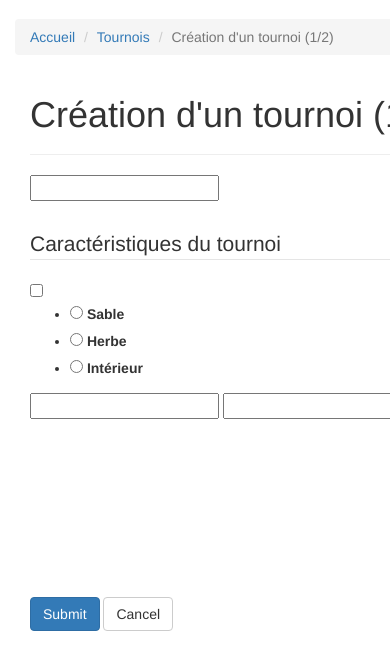
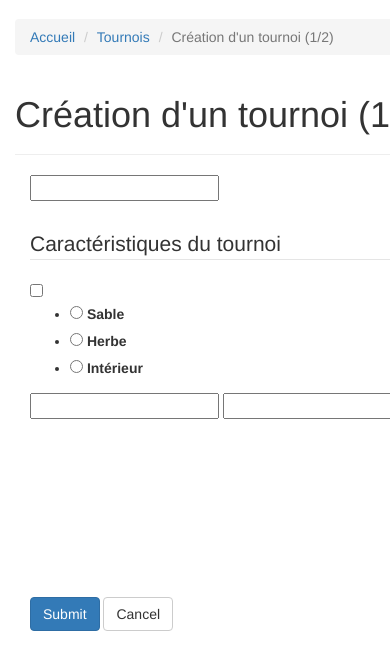
Before and after one commit to hbuyse/VBTournaments, a Django app: page /tournaments/creation in a window 390 px wide; the page is wider, and only the part inside the window is pictured. Shown: the part 51-696 px from the top of that part. Run offline with Django 3.2, Linux system fonts and the light colour scheme; the visitor is signed in with stand-in values (Sample User, id 1); some libraries are stand-ins or nearby versions.

Commit message:
CSS and HTML corrections

```diff
--- a/core/templates/core/event_detail.html
+++ b/core/templates/core/event_detail.html
@@ -118,7 +118,7 @@
         </div>
     </div>
 
-    <div class="row">
+    <div class="bs-component">
         <div class="bs-component justify">
             <h2>Description</h2>
                 {{ object.get_description|linebreaksbr }}
--- a/core/templates/core/event_form.html
+++ b/core/templates/core/event_form.html
@@ -12,7 +12,7 @@
     </ul>
 </div>
 
-<div class="col-md-12">
+<div class="bs-component">
     <div class="page-header">
         <h1 id="type">Création d'un tournoi (1/2)</h1>
     </div>
--- a/core/templates/core/events_list.html
+++ b/core/templates/core/events_list.html
@@ -1,6 +1,7 @@
 {% extends "base.html" %}
 
 {% block content %}
+
 <div class="bs-component">
     <ul class="breadcrumb">
         <li><a href="{% url 'core:home' %}">Accueil</a></li>
@@ -9,11 +10,12 @@
 </div>
 
 <div class="bs-component">
-
     <div class="page-header">
         <h1>Liste des tournois</h1>
     </div>
+</div>
 
+<div class="bs-component">
     {% if events_list %}
         {% for e in events_list %}
             <div class="col-lg-6">
--- a/core/templates/core/home.html
+++ b/core/templates/core/home.html
@@ -1,11 +1,13 @@
 {% extends "base.html" %}
 
 {% block content %}
+
 <div class="bs-component">
     <ul class="breadcrumb">
         <li class="active">Accueil</li>
     </ul>
 </div>
+
 <div class="col-md-8">
     <div class="bs-component">
         <div class="jumbotron">
@@ -32,4 +34,5 @@
 
     </div>
 </div>
+
 {% endblock %}
--- a/static/css/style.css
+++ b/static/css/style.css
@@ -3,7 +3,6 @@ body {
 }
 
 .container-fluid {
-    min-height: 100%;
     width: 1400px;
 }
 
@@ -13,17 +12,14 @@ body {
     float: none;
 }
 
-
 .justify {
     text-align: justify;
 }
-
 
 .table th, .table td {
      border-top: none !important;
 }
 
-
 .mytd-user {
     width: 30px;
 }
```
Also changed, not shown: templates/navbar_header.html (line endings or trailing spaces).
